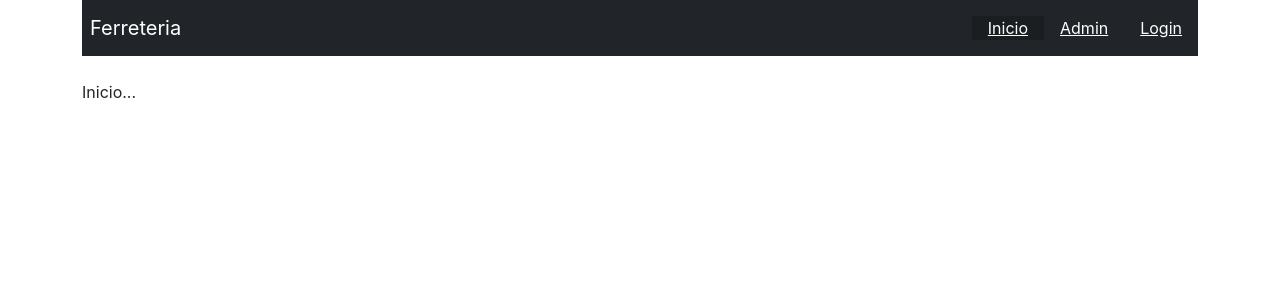
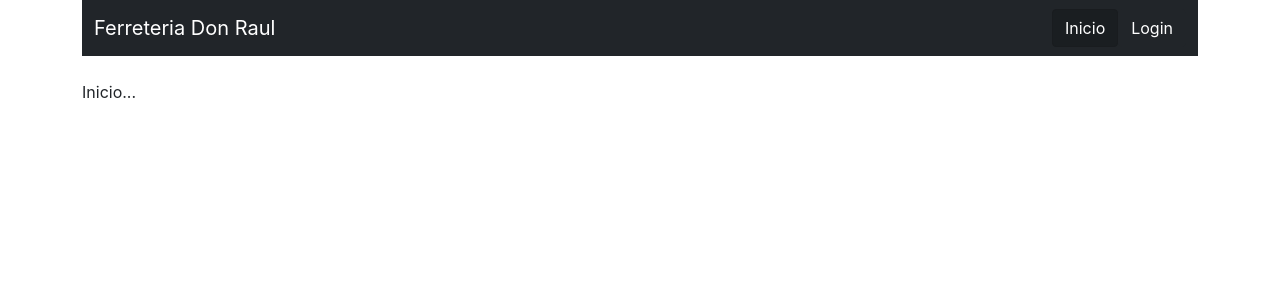
Before and after one commit to Gochita/FerreteriaFront, a React (Create React App) app: page / in a window 1280 px wide. Shown: the top 300 px of the page. Built offline with nearby package versions, Linux system fonts and the light colour scheme; no server answers.

Commit message:
Se esconde admin para usuarios no logeados, cerrar sesion exitoso

```diff
--- a/src/App.jsx
+++ b/src/App.jsx
@@ -39,7 +39,7 @@ function App() {
         role="status"
         aria-hidden="true"
       ></span>
-      Loading...
+      Cargando..
     </button>
   );
 }
--- a/src/components/Navbar.jsx
+++ b/src/components/Navbar.jsx
@@ -1,22 +1,53 @@
 import React from 'react'
-import {Link, NavLink} from 'react-router-dom'
+import {Link, NavLink,useNavigate} from 'react-router-dom'
+import { getAuth } from "firebase/auth";
+import fire from "../firebase";
 
-const Navbar = () => {
+const Navbar = (props) => {
+    const navigate = useNavigate();
+    const auth = getAuth(fire);
+
+    const logOut = () => {
+      auth.signOut().then(() => {
+        navigate("/login");
+      });
+    };
+
   return (
-    <div className="navbar navbar-dark bg-dark">
-      <Link className="navbar-brand px-2" to="/">Ferreteria</Link>
+<main>
+      <nav className="navbar navbar-dark bg-dark">
+        <div className="container">
+          <Link className="navbar-brand " to="/">
+            Ferreteria Don Raul
+          </Link>
+          <div>
             <div className="d-flex">
-              <NavLink className={"btn- btn-dark mr-2 active px-3"} to="/" >
+              <NavLink className="btn btn-dark mr-2" to="/">
                 Inicio
               </NavLink>
-              <NavLink className={"btn- btn-dark mr-2 px-3" } to="/admin">
+              {props.firebaseUser !== null ? (
+                <NavLink className="btn btn-dark mr-2" to="/admin">
                   Admin
                 </NavLink>
-              <NavLink className={"btn- btn-dark mr-2 px-3"} to="/login">
+              ) : null}
+
+              {props.firebaseUser !== null ? (
+                <button
+                  className="btn btn-dark mr-2"
+                  onClick={() => logOut()}
+                >
+                  Cerrar Sesion
+                </button>
+              ) : (
+                <NavLink className="btn btn-dark mr-2" to="/login">
                   Login
                 </NavLink>
+              )}
             </div>
           </div>
+        </div>
+      </nav>
+    </main>
 
   )
 }
```
Lines whose indentation alone changed are shown as unchanged.
